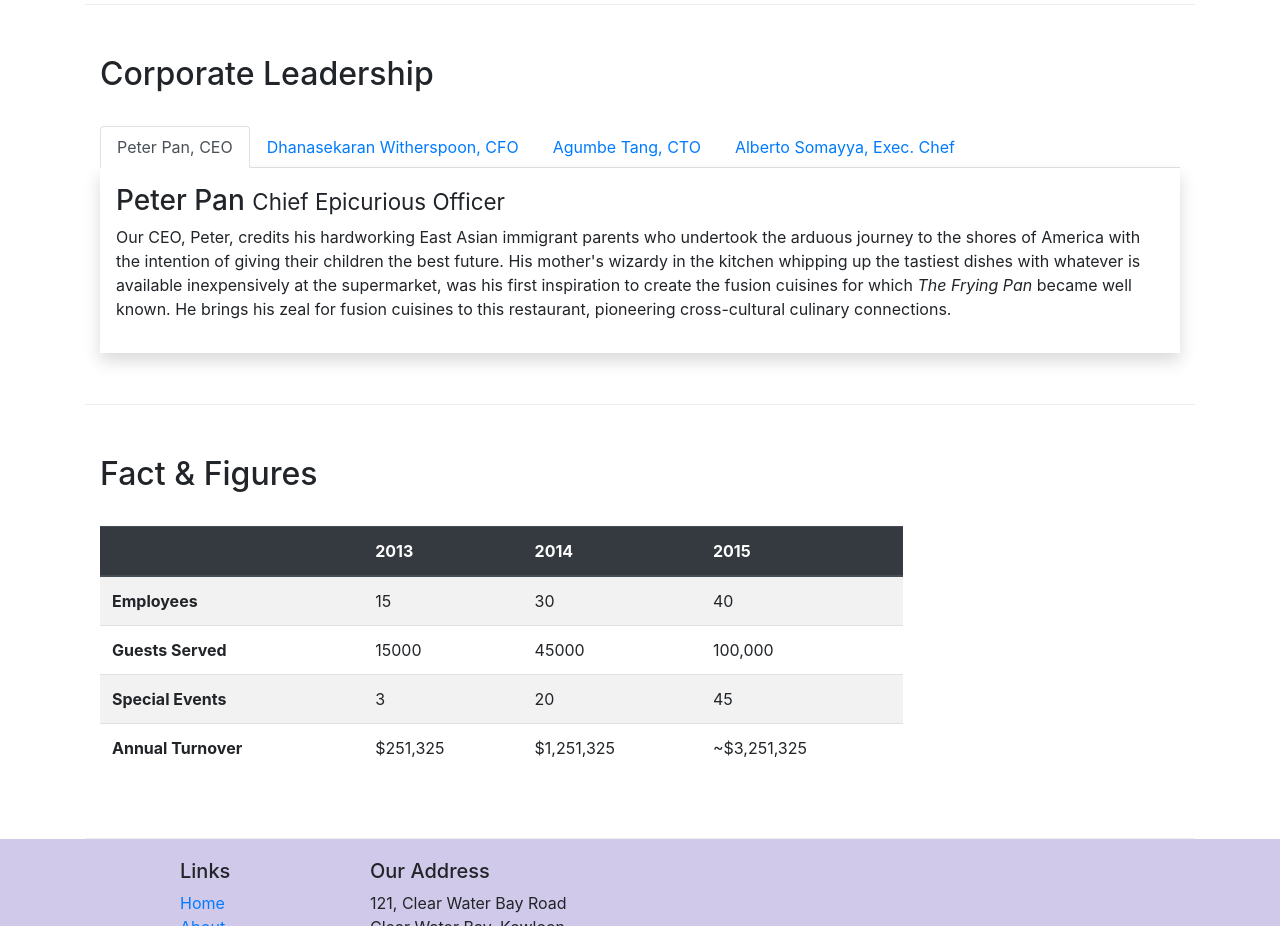
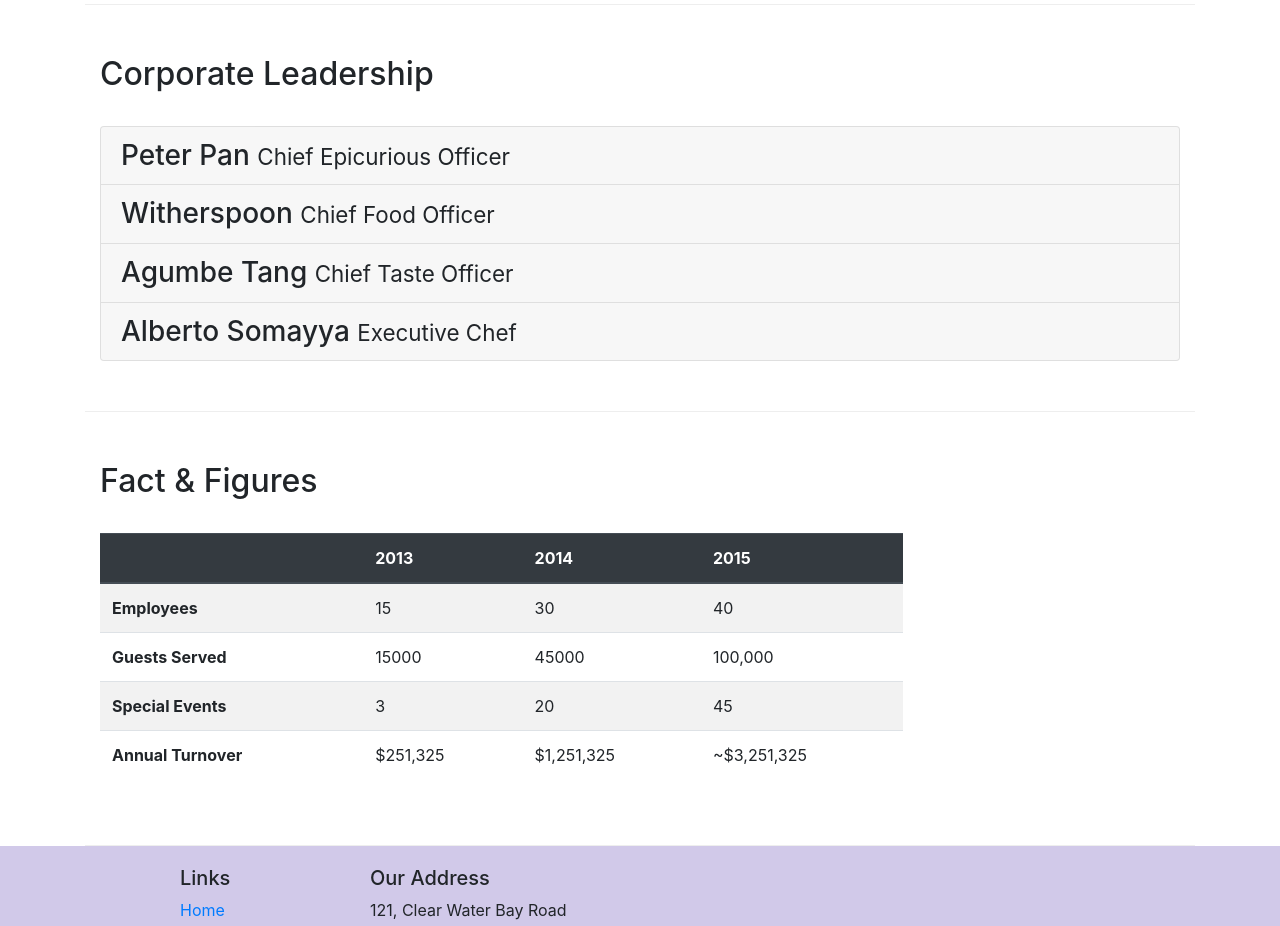
Before and after one commit to EngyScott/-Bootstrap-static, a website: page aboutus.html in a window 1280 px wide. Shown: the part 1260-2186 px from the top of the page. Drawn offline with nearby package versions, Linux system fonts and the light colour scheme.

Commit message:
Corporate Leadership accordion style on aboout us page

```diff
--- a/aboutus.html
+++ b/aboutus.html
@@ -97,36 +97,62 @@
         <div class='row row-content'>
             <div class='col'>
                 <h2>Corporate Leadership</h2>
-                <ul class="nav nav-tabs" id="myTab" role="tablist">
-                    <li class="nav-item" role="presentation">
-                      <a class="nav-link active" id="ceo-tab" data-toggle="tab" href="#ceo" role="tab" aria-controls="peter" aria-selected="true">Peter Pan, CEO</a>
-                    </li>
-                    <li class="nav-item" role="presentation">
-                      <a class="nav-link" id="cfo-tab" data-toggle="tab" href="#cfo" role="tab" aria-controls="cfo" aria-selected="false">Dhanasekaran Witherspoon, CFO</a>
-                    </li>
-                    <li class="nav-item" role="presentation">
-                        <a class="nav-link" id="cto-tab" data-toggle="tab" href="#cto" role="tab" aria-controls="cto" aria-selected="false">Agumbe Tang, CTO</a>
-                    </li>
-                    <li class="nav-item" role="presentation">
-                      <a class="nav-link" id="xc-tab" data-toggle="tab" href="#xc" role="tab" aria-controls="xc" aria-selected="false">Alberto Somayya, Exec. Chef</a>
-                    </li>
-                </ul>
-                <div class="tab-content shadow p-3 " id="myTabContent">
-                    <div class="tab-pane fade show active" id="ceo" role="tabpanel" aria-labelledby="ceo-tab">
-                        <h3>Peter Pan <small>Chief Epicurious Officer</small></h3>
-                        <p class='d-none d-sm-block'>Our CEO, Peter, credits his hardworking East Asian immigrant parents who undertook the arduous journey to the shores of America with the intention of giving their children the best future. His mother's wizardy in the kitchen whipping up the tastiest dishes with whatever is available inexpensively at the supermarket, was his first inspiration to create the fusion cuisines for which <em>The Frying Pan</em> became well known. He brings his zeal for fusion cuisines to this restaurant, pioneering cross-cultural culinary connections.</p>
+                <div class="accordion"></div>
+
+                <div class="accordion" id="accordion">
+                    <div class="card">
+                        <div class="card-header" role="tab" id="ceo-head">
+                            <h3 class="mb-0">
+                                <a data-toggle="collapse" data-target="#ceo" aria-expanded="false" aria-controls="ceo">
+                                    Peter Pan <small>Chief Epicurious Officer</small>
+                                </a>
+                            </h3>
+                        </div>
+                        <div class="tab-pane collapse" id="ceo" data-parent="#accordion">
+                            <div class="card-body">
+                                <p class='d-none d-sm-block'>Our CEO, Peter, credits his hardworking East Asian immigrant parents who undertook the arduous journey to the shores of America with the intention of giving their children the best future. His mother's wizardy in the kitchen whipping up the tastiest dishes with whatever is available inexpensively at the supermarket, was his first inspiration to create the fusion cuisines for which <em>The Frying Pan</em> became well known. He brings his zeal for fusion cuisines to this restaurant, pioneering cross-cultural culinary connections.</p>
+                            </div>
+                        </div>
                     </div>
-                    <div class="tab-pane fade" id="cfo" role="tabpanel" aria-labelledby="cfo-tab">
-                        <h3>Dhanasekaran Witherspoon <small>Chief Food Officer</small></h3>
-                        <p class='d-none d-sm-block'>Our CFO, Danny, as he is affectionately referred to by his colleagues, comes from a long established family tradition in farming and produce. His experiences growing up on a farm in the Australian outback gave him great appreciation for varieties of food sources. As he puts it in his own words, <em>Everything that runs, wins, and everything that stays, pays!</em></p>
+                    <div class="card">
+                        <div class="card-header" role="tab" id='cfo-head'>
+                            <h3 class="mb-0">
+                                <a data-toggle="collapse" data-target="#cfo" aria-expanded="false" aria-controls="cfo">
+                                    Witherspoon <small>Chief Food Officer</small>
+                                </a>
+                            </h3>
+                        </div>
+                        <div class="tab-pane collapse" id="cfo" data-parent="#accordion">
+                            <div class="card-body">
+                                <p class='d-none d-sm-block'>Our CFO, Danny, as he is affectionately referred to by his colleagues, comes from a long established family tradition in farming and produce. His experiences growing up on a farm in the Australian outback gave him great appreciation for varieties of food sources. As he puts it in his own words, <em>Everything that runs, wins, and everything that stays, pays!</em></p>
+                            </div>
+                        </div>
                     </div>
-                    <div class="tab-pane fade" id="cto" role="tabpanel" aria-labelledby="cto-tab">
-                        <h3>Agumbe Tang <small>Chief Taste Officer</small></h3>
-                        <p class='d-none d-sm-block'>Blessed with the most discerning gustatory sense, Agumbe, our CTO, personally ensures that every dish that we serve meets his exacting tastes. Our chefs dread the tongue lashing that ensues if their dish does not meet his exacting standards. He lives by his motto, <em>You click only if you survive my lick.</em></p>
+                    <div class="card">
+                        <div class="card-header" role="tab" id='cto-head'>
+                            <h3 class="mb-0">
+                                <a data-target="#cto" data-toggle="collapse" aria-expanded="false" aria-controls="cto">
+                                    Agumbe Tang <small>Chief Taste Officer</small>
+                                </a>
+                            </h3>
+                        </div>
+                        <div class="tab-pane collapse" id="cto" data-parent="#accordion">
+                            <div class="card-body">
+                                <p class='d-none d-sm-block'>Blessed with the most discerning gustatory sense, Agumbe, our CTO, personally ensures that every dish that we serve meets his exacting tastes. Our chefs dread the tongue lashing that ensues if their dish does not meet his exacting standards. He lives by his motto, <em>You click only if you survive my lick.</em></p>
+                            </div>
+                        </div>
                     </div>
-                    <div class="tab-pane fade" id="xc" role="tabpanel" aria-labelledby="xc-tab">
-                        <h3>Alberto Somayya <small>Executive Chef</small></h3>
-                        <p class='d-none d-sm-block'>Award winning three-star Michelin chef with wide International experience having worked closely with whos-who in the culinary world, he specializes in creating mouthwatering Indo-Italian fusion experiences. He says, <em>Put together the cuisines from the two craziest cultures, and you get a winning hit! Amma Mia!</em></p>
+                    <div class="card">
+                        <div class="card-header" role="tab" id="xc-head">
+                            <h3 class="mb-0">
+                                <a data-target="#xc" data-toggle="collapse" aria-expanded="false">
+                                    Alberto Somayya <small>Executive Chef</small>
+                                </a>
+                            </h3>
+                        </div>
+                        <div class="tab-pane collapse" id="xc" data-parent="#accordion">
+                            <p class='d-none d-sm-block'>Award winning three-star Michelin chef with wide International experience having worked closely with whos-who in the culinary world, he specializes in creating mouthwatering Indo-Italian fusion experiences. He says, <em>Put together the cuisines from the two craziest cultures, and you get a winning hit! Amma Mia!</em></p>
+                        </div>
                     </div>
                 </div>
             </div>
```
Also changed, not shown: index.html (+21 -5 lines).
